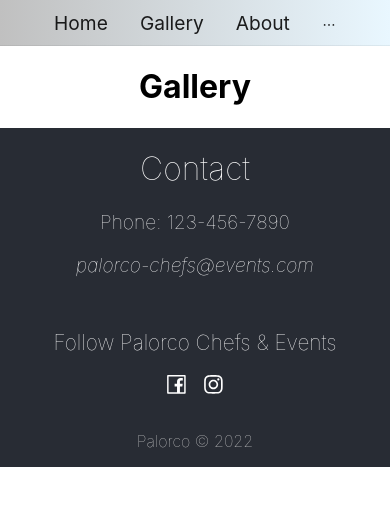
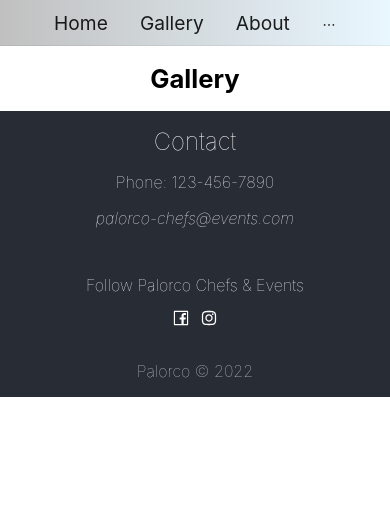
Before and after one commit to tonyoseko99/palorco-events, a React (Create React App) app: page /gallery in a window 390 px wide. Shown: the top 506 px of the page. Built offline with nearby package versions, Linux system fonts and the light colour scheme.

Commit message:
add a divider to the about header

```diff
--- a/src/App.css
+++ b/src/App.css
@@ -187,3 +187,64 @@
   color: lightgray;
   font-size: 1rem;
 }
+
+/* MEDIA QUERIES */
+/* smartphone size */
+@media screen and (max-width: 600px) {
+  .App {
+    font-size: 0.8rem;
+  }
+  .App-logo {
+    height: 20vmin;
+  }
+  .App-header {
+    font-size: 1.5rem;
+  }
+  .App-link {
+    font-size: 1.5rem;
+  }
+  .menu {
+    font-size: 1.2rem;
+    flex-wrap: wrap;
+  }
+  #image-logo {
+    width: 50px;
+    height: 50px;
+    font-size: 25px !important;
+  }
+  #cooking-header {
+    font-size: 1.5rem;
+  }
+  #lets-get {
+    font-size: 1.2rem;
+  }
+  #cooking-h1 {
+    font-size: 5rem;
+  }
+  .p-1 {
+    font-size: 1.5rem;
+  }
+  .p-2 {
+    font-size: 1.3rem;
+  }
+  .p-3 {
+    font-size: 1rem;
+  }
+
+  /* footer */
+  .footer {
+    font-size: 0.5rem;
+  }
+  .footer h1 {
+    font-size: 1.5rem;
+  }
+  .footer h2 {
+    font-size: 1rem;
+  }
+  .footer p {
+    font-size: 1rem;
+  }
+  .social-media a {
+    font-size: 1rem;
+  }
+}
--- a/src/components/Home.js
+++ b/src/components/Home.js
@@ -1,5 +1,5 @@
 import React from "react";
-import { Col, Row } from "antd";
+import { Col, Divider, Row } from "antd";
 const Home = () => (
   <>
     <Row>
@@ -16,6 +16,7 @@ const Home = () => (
       <Row justify="center"className="paragraph-section" >
         <Col span={16}>
           <p className="p-1">People buy experiences and not products.</p>
+          <Divider />
           <p className="p-2">
             We are here to provide you with the best experience. Your experience
             is our priority. Your event deserves the best.
```
